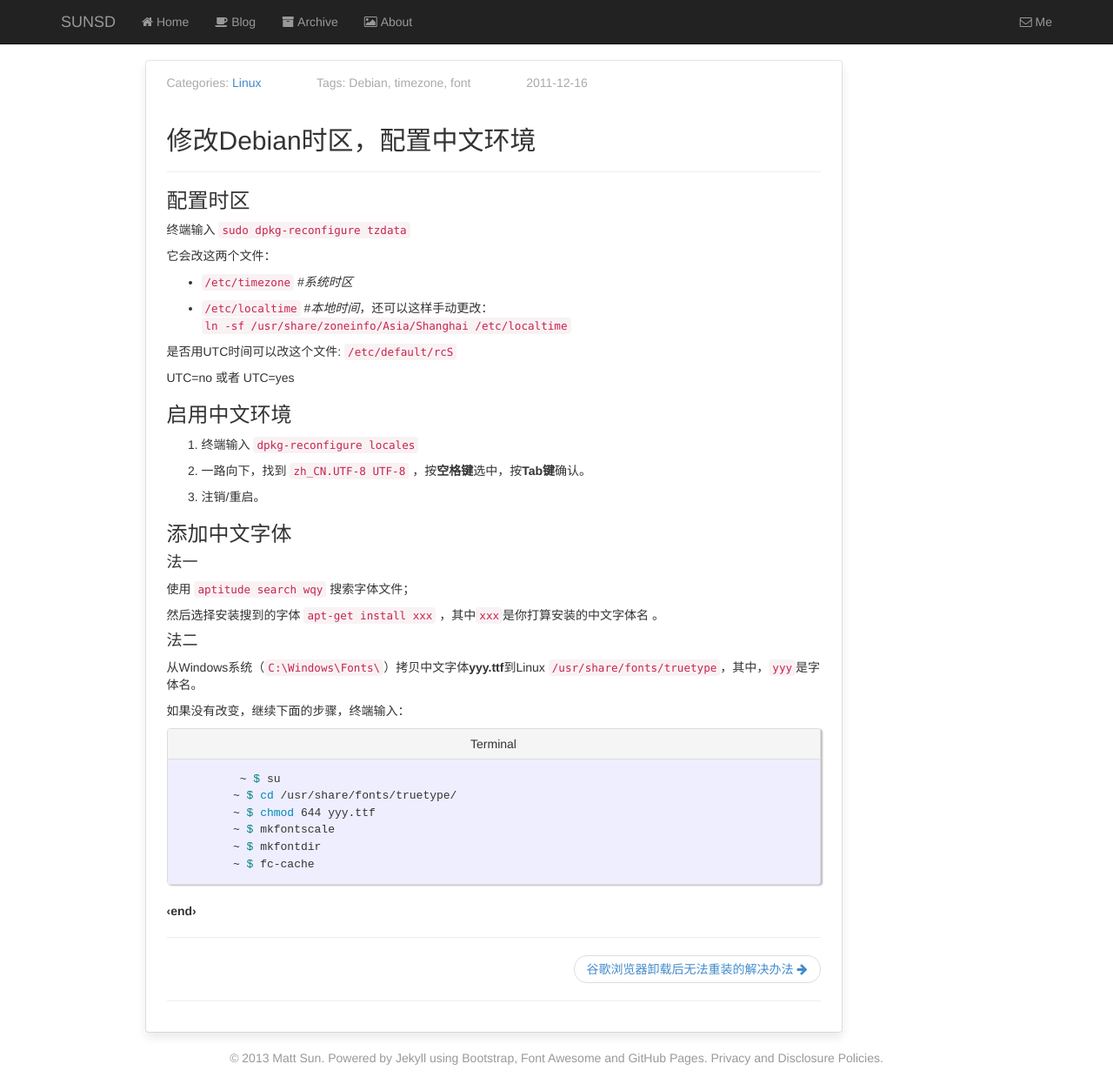
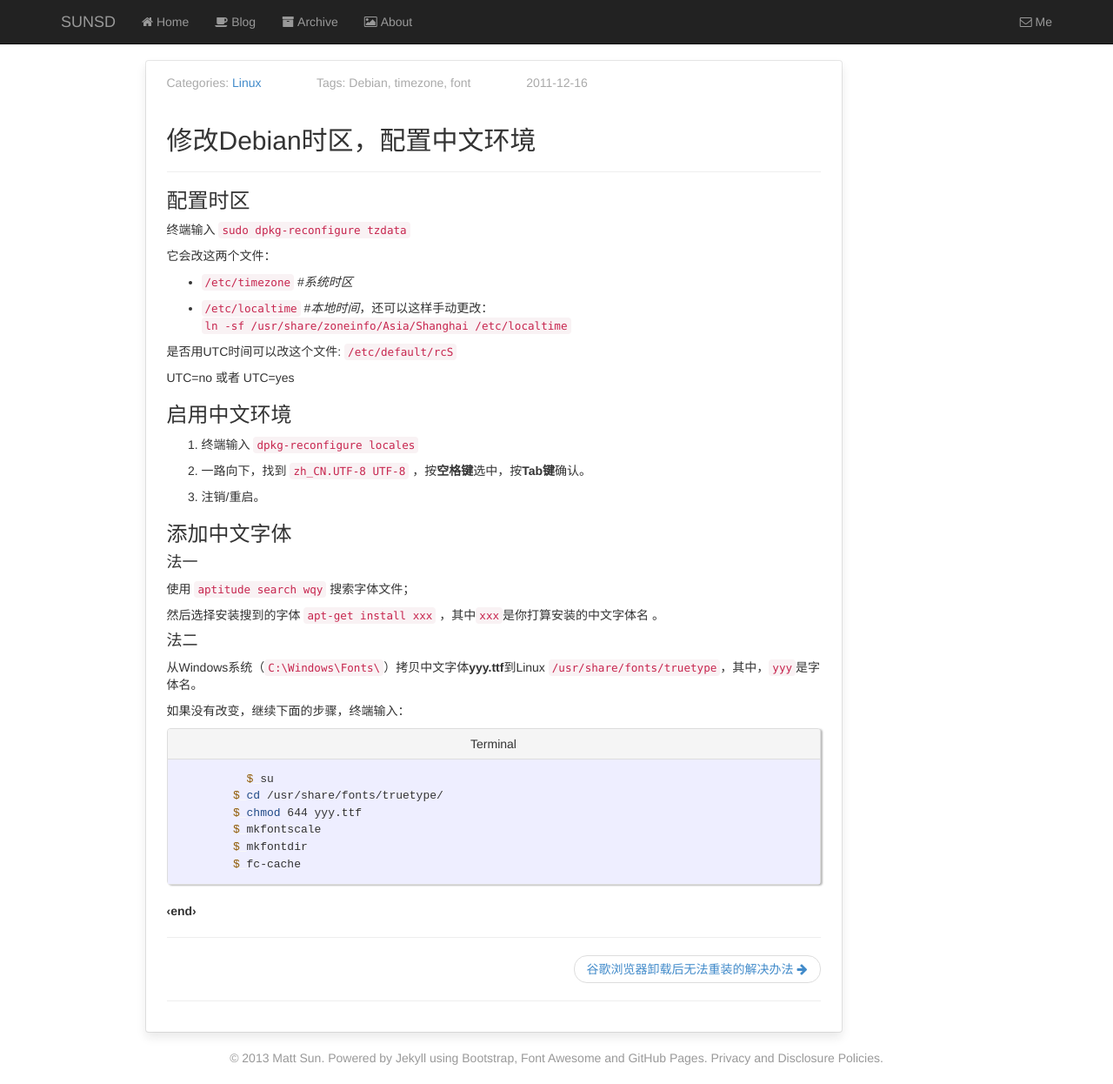
Before and after one commit to sunsd/sunsd.github.io, a Jekyll site: the page built from _posts/2011-12-16-change-time-zone-and-install-chinese-font.md, in a window 1280 px wide and 1246 px high. Shown: the whole window at 87% size. Built offline with Jekyll 4.4.1, drawn with Linux system fonts in a browser that asks for light colours; nearby versions of some CDN libraries; Markdown is read by kramdown in place of the engine named in the settings.

Commit message:
changed highlight color style to tango

```diff
--- a/_posts/2011-12-16-change-time-zone-and-install-chinese-font.md
+++ b/_posts/2011-12-16-change-time-zone-and-install-chinese-font.md
@@ -41,13 +41,13 @@
 <div class="panel panel-default terminal">
   <div class="panel-heading">Terminal</div>
   <div class="panel-body">
-{% highlight sh %}
-	 ~ $ su
-	~ $ cd /usr/share/fonts/truetype/
-	~ $ chmod 644 yyy.ttf
-	~ $ mkfontscale
-	~ $ mkfontdir
-	~ $ fc-cache
+{% highlight console %}
+	  $ su
+	$ cd /usr/share/fonts/truetype/
+	$ chmod 644 yyy.ttf
+	$ mkfontscale
+	$ mkfontdir
+	$ fc-cache
 {% endhighlight %}
   </div>
 </div>
--- a/css/custom.css
+++ b/css/custom.css
@@ -97,3 +97,66 @@
 	text-shadow:none;
 	background-color:#c8c8c8
 }
+/*code highlight*/
+.highlight{
+	margin-bottom:1.5em;
+	color:#d0d0d0;
+	border:0;
+	-webkit-border-radius:3px;
+	-moz-border-radius:3px;
+	border-radius:3px
+}
+.highlight pre{
+	position:relative;
+	background-color:#eef;
+	padding:1em;
+	margin:0;
+  border:0;
+	-webkit-border-radius:0.8em;
+	-moz-border-radius:0.8em;
+  border-radius:0.8em;
+  white-space:pre;
+  overflow:auto;
+}
+pre code{
+  white-space:pre;
+  font-family:monospace,serif;
+  font-size:13px;
+}
+pre::-webkit-scrollbar{
+	height:12px;
+	background-color:#34362e;
+	border-radius:0 0 4px 4px
+}
+pre::-webkit-scrollbar-thumb:horizontal{
+	background-color:#6a6d5d;
+	-webkit-border-radius:4px;
+	-moz-border-radius:4px;
+	border-radius:4px
+}
+.highlight .lineno{
+  padding-right:10px;
+}
+.terminal{
+  box-shadow:2px 1px 2px #bbb;
+}
+.terminal .panel{
+	-webkit-border-radius:0.5em;
+	-moz-border-radius:0.5em;
+  border-radius:0.5em;
+}
+.terminal .panel-heading{
+	padding:0.5em 1.5em;
+  text-align:center;
+}
+.terminal .panel-body{
+	padding:0;
+}
+.terminal .highlight{
+	margin:0;
+}
+.terminal .highlight pre{
+	-webkit-border-radius:0;
+	-moz-border-radius:0;
+  border-radius:0;
+}
--- a/css/pygments.css
+++ b/css/pygments.css
@@ -1,124 +1,70 @@
-pre code{
-  white-space:pre;
-  font-family:monospace,serif;
-  font-size:13px;
-}
-pre{
-  overflow-x:auto;
-  overflow-y:hidden;
-}
-pre::-webkit-scrollbar{
-	height:12px;
-	background-color:#34362e;
-	border-radius:0 0 4px 4px
-}
-pre::-webkit-scrollbar-thumb:horizontal{
-	background-color:#6a6d5d;
-	-webkit-border-radius:4px;
-	-moz-border-radius:4px;
-	border-radius:4px
-}
-.highlight{
-	margin-bottom:1.5em;
-	color:#d0d0d0;
-	border:0;
-	-webkit-border-radius:3px;
-	-moz-border-radius:3px;
-	border-radius:3px
-}
-.highlight pre{
-	position:relative;
-	background-color:#eef;
-	padding:1em;
-	margin:0;
-  border:0;
-	-webkit-border-radius:0.8em;
-	-moz-border-radius:0.8em;
-  border-radius:0.8em;
-}
-.highlight .lineno{
-	padding-right:24px;
-	color:#8f908a
-}
-.terminal{
-  box-shadow:2px 1px 2px #bbb;
-}
-.terminal .panel{
-	-webkit-border-radius:0.5em;
-	-moz-border-radius:0.5em;
-  border-radius:0.5em;
-}
-.terminal .panel-heading{
-	padding:0.5em 1.5em;
-  text-align:center;
-}
-.terminal .panel-body{
-	padding:0;
-}
-.terminal .highlight{
-	margin:0;
-}
-.terminal .highlight pre{
-	-webkit-border-radius:0;
-	-moz-border-radius:0;
-  border-radius:0;
-}
-.highlight .c { color: #999988; font-style: italic } /* Comment */
-.highlight .err { color: #a61717; background-color: #e3d2d2 } /* Error */
-.highlight .k { font-weight: bold } /* Keyword */
-.highlight .o { font-weight: bold } /* Operator */
-.highlight .cm { color: #999988; font-style: italic } /* Comment.Multiline */
-.highlight .cp { color: #999999; font-weight: bold } /* Comment.Preproc */
-.highlight .c1 { color: #999988; font-style: italic } /* Comment.Single */
-.highlight .cs { color: #999999; font-weight: bold; font-style: italic } /* Comment.Special */
-.highlight .gd { color: #000000; background-color: #ffdddd } /* Generic.Deleted */
-.highlight .gd .x { color: #000000; background-color: #ffaaaa } /* Generic.Deleted.Specific */
-.highlight .ge { font-style: italic } /* Generic.Emph */
-.highlight .gr { color: #aa0000 } /* Generic.Error */
-.highlight .gh { color: #999999 } /* Generic.Heading */
-.highlight .gi { color: #000000; background-color: #ddffdd } /* Generic.Inserted */
-.highlight .gi .x { color: #000000; background-color: #aaffaa } /* Generic.Inserted.Specific */
-.highlight .go { color: #888888 } /* Generic.Output */
-.highlight .gp { color: #555555 } /* Generic.Prompt */
-.highlight .gs { font-weight: bold } /* Generic.Strong */
-.highlight .gu { color: #aaaaaa } /* Generic.Subheading */
-.highlight .gt { color: #aa0000 } /* Generic.Traceback */
-.highlight .kc { font-weight: bold } /* Keyword.Constant */
-.highlight .kd { font-weight: bold } /* Keyword.Declaration */
-.highlight .kp { font-weight: bold } /* Keyword.Pseudo */
-.highlight .kr { font-weight: bold } /* Keyword.Reserved */
-.highlight .kt { color: #445588; font-weight: bold } /* Keyword.Type */
-.highlight .m { color: #009999 } /* Literal.Number */
-.highlight .s { color: #d14 } /* Literal.String */
-.highlight .na { color: #008080 } /* Name.Attribute */
-.highlight .nb { color: #0086B3 } /* Name.Builtin */
-.highlight .nc { color: #445588; font-weight: bold } /* Name.Class */
-.highlight .no { color: #008080 } /* Name.Constant */
-.highlight .ni { color: #800080 } /* Name.Entity */
-.highlight .ne { color: #990000; font-weight: bold } /* Name.Exception */
-.highlight .nf { color: #990000; font-weight: bold } /* Name.Function */
-.highlight .nn { color: #555555 } /* Name.Namespace */
-.highlight .nt { color: #000080 } /* Name.Tag */
-.highlight .nv { color: #008080 } /* Name.Variable */
-.highlight .ow { font-weight: bold } /* Operator.Word */
-.highlight .w { color: #bbbbbb } /* Text.Whitespace */
-.highlight .mf { color: #009999 } /* Literal.Number.Float */
-.highlight .mh { color: #009999 } /* Literal.Number.Hex */
-.highlight .mi { color: #009999 } /* Literal.Number.Integer */
-.highlight .mo { color: #009999 } /* Literal.Number.Oct */
-.highlight .sb { color: #d14 } /* Literal.String.Backtick */
-.highlight .sc { color: #d14 } /* Literal.String.Char */
-.highlight .sd { color: #d14 } /* Literal.String.Doc */
-.highlight .s2 { color: #d14 } /* Literal.String.Double */
-.highlight .se { color: #d14 } /* Literal.String.Escape */
-.highlight .sh { color: #d14 } /* Literal.String.Heredoc */
-.highlight .si { color: #d14 } /* Literal.String.Interpol */
-.highlight .sx { color: #d14 } /* Literal.String.Other */
-.highlight .sr { color: #009926 } /* Literal.String.Regex */
-.highlight .s1 { color: #d14 } /* Literal.String.Single */
-.highlight .ss { color: #990073 } /* Literal.String.Symbol */
-.highlight .bp { color: #999999 } /* Name.Builtin.Pseudo */
-.highlight .vc { color: #008080 } /* Name.Variable.Class */
-.highlight .vg { color: #008080 } /* Name.Variable.Global */
-.highlight .vi { color: #008080 } /* Name.Variable.Instance */
-.highlight .il { color: #009999 } /* Literal.Number.Integer.Long */
+.highlight .hll { background-color: #ffffcc }
+.highlight  { background: #f8f8f8; }
+.highlight .c { color: #8f5902; font-style: italic } /* Comment */
+.highlight .err { color: #a40000; border: 1px solid #ef2929 } /* Error */
+.highlight .g { color: #000000 } /* Generic */
+.highlight .k { color: #204a87; font-weight: bold } /* Keyword */
+.highlight .l { color: #000000 } /* Literal */
+.highlight .n { color: #000000 } /* Name */
+.highlight .o { color: #ce5c00; font-weight: bold } /* Operator */
+.highlight .x { color: #000000 } /* Other */
+.highlight .p { color: #000000; font-weight: bold } /* Punctuation */
+.highlight .cm { color: #8f5902; font-style: italic } /* Comment.Multiline */
+.highlight .cp { color: #8f5902; font-style: italic } /* Comment.Preproc */
+.highlight .c1 { color: #8f5902; font-style: italic } /* Comment.Single */
+.highlight .cs { color: #8f5902; font-style: italic } /* Comment.Special */
+.highlight .gd { color: #a40000 } /* Generic.Deleted */
+.highlight .ge { color: #000000; font-style: italic } /* Generic.Emph */
+.highlight .gr { color: #ef2929 } /* Generic.Error */
+.highlight .gh { color: #000080; font-weight: bold } /* Generic.Heading */
+.highlight .gi { color: #00A000 } /* Generic.Inserted */
+.highlight .go { color: #000000; font-style: italic } /* Generic.Output */
+.highlight .gp { color: #8f5902 } /* Generic.Prompt */
+.highlight .gs { color: #000000; font-weight: bold } /* Generic.Strong */
+.highlight .gu { color: #800080; font-weight: bold } /* Generic.Subheading */
+.highlight .gt { color: #a40000; font-weight: bold } /* Generic.Traceback */
+.highlight .kc { color: #204a87; font-weight: bold } /* Keyword.Constant */
+.highlight .kd { color: #204a87; font-weight: bold } /* Keyword.Declaration */
+.highlight .kn { color: #204a87; font-weight: bold } /* Keyword.Namespace */
+.highlight .kp { color: #204a87; font-weight: bold } /* Keyword.Pseudo */
+.highlight .kr { color: #204a87; font-weight: bold } /* Keyword.Reserved */
+.highlight .kt { color: #204a87; font-weight: bold } /* Keyword.Type */
+.highlight .ld { color: #000000 } /* Literal.Date */
+.highlight .m { color: #0000cf; font-weight: bold } /* Literal.Number */
+.highlight .s { color: #4e9a06 } /* Literal.String */
+.highlight .na { color: #c4a000 } /* Name.Attribute */
+.highlight .nb { color: #204a87 } /* Name.Builtin */
+.highlight .nc { color: #000000 } /* Name.Class */
+.highlight .no { color: #000000 } /* Name.Constant */
+.highlight .nd { color: #5c35cc; font-weight: bold } /* Name.Decorator */
+.highlight .ni { color: #ce5c00 } /* Name.Entity */
+.highlight .ne { color: #cc0000; font-weight: bold } /* Name.Exception */
+.highlight .nf { color: #000000 } /* Name.Function */
+.highlight .nl { color: #f57900 } /* Name.Label */
+.highlight .nn { color: #000000 } /* Name.Namespace */
+.highlight .nx { color: #000000 } /* Name.Other */
+.highlight .py { color: #000000 } /* Name.Property */
+.highlight .nt { color: #204a87; font-weight: bold } /* Name.Tag */
+.highlight .nv { color: #000000 } /* Name.Variable */
+.highlight .ow { color: #204a87; font-weight: bold } /* Operator.Word */
+.highlight .w { color: #f8f8f8; text-decoration: underline } /* Text.Whitespace */
+.highlight .mf { color: #0000cf; font-weight: bold } /* Literal.Number.Float */
+.highlight .mh { color: #0000cf; font-weight: bold } /* Literal.Number.Hex */
+.highlight .mi { color: #0000cf; font-weight: bold } /* Literal.Number.Integer */
+.highlight .mo { color: #0000cf; font-weight: bold } /* Literal.Number.Oct */
+.highlight .sb { color: #4e9a06 } /* Literal.String.Backtick */
+.highlight .sc { color: #4e9a06 } /* Literal.String.Char */
+.highlight .sd { color: #8f5902; font-style: italic } /* Literal.String.Doc */
+.highlight .s2 { color: #4e9a06 } /* Literal.String.Double */
+.highlight .se { color: #4e9a06 } /* Literal.String.Escape */
+.highlight .sh { color: #4e9a06 } /* Literal.String.Heredoc */
+.highlight .si { color: #4e9a06 } /* Literal.String.Interpol */
+.highlight .sx { color: #4e9a06 } /* Literal.String.Other */
+.highlight .sr { color: #4e9a06 } /* Literal.String.Regex */
+.highlight .s1 { color: #4e9a06 } /* Literal.String.Single */
+.highlight .ss { color: #4e9a06 } /* Literal.String.Symbol */
+.highlight .bp { color: #3465a4 } /* Name.Builtin.Pseudo */
+.highlight .vc { color: #000000 } /* Name.Variable.Class */
+.highlight .vg { color: #000000 } /* Name.Variable.Global */
+.highlight .vi { color: #000000 } /* Name.Variable.Instance */
+.highlight .il { color: #0000cf; font-weight: bold } /* Literal.Number.Integer.Long */
```
